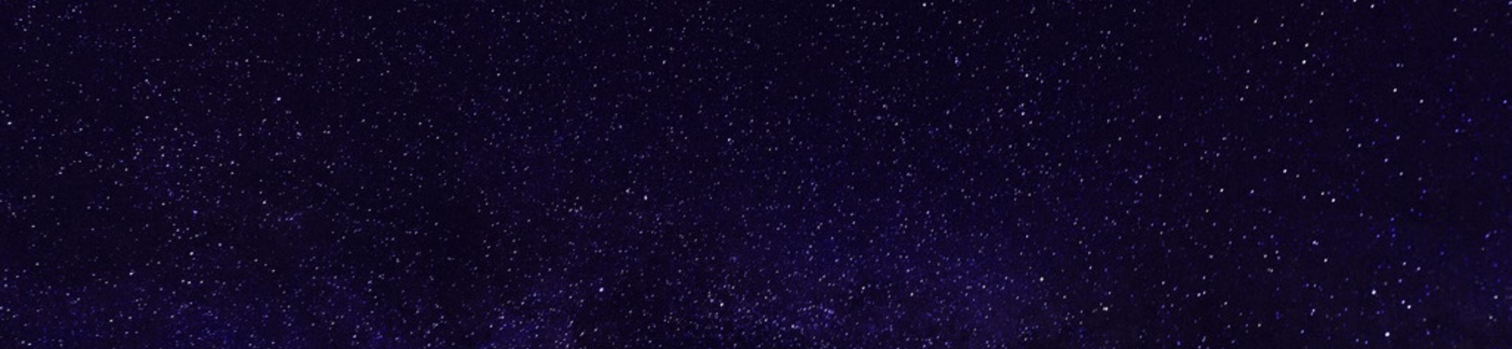
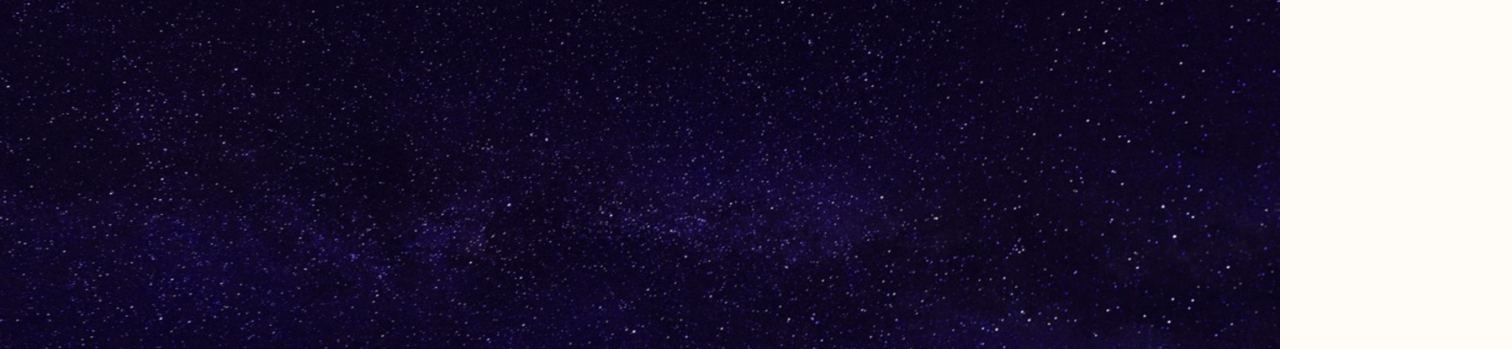
Before and after one commit to cher0155/portfolio, a plain HTML site: page index.html in a window 1280 px wide. Shown: the part 177-526 px from the top of the page, 1512 px wide, since content can reach past the window. Drawn offline with nearby package versions, Linux system fonts and the light colour scheme; a web font is replaced by a local one.

Commit message:
Fixes image size

```diff
--- a/index.html
+++ b/index.html
@@ -34,7 +34,7 @@
     </ul>
   </nav>
   </header>
-<img src="images/header-desktopthree.jpeg" alt="galaxy" id="header" class="front-header">
+<img src="images/header-desktopthree.jpeg" alt="galaxy" id="header" class="img-fluid">
 <p class="fs-1 text-center">BRINGING VISIONS TO LIFE</p>
 <p class="fs-4 text-center">PHOTOGRAPHY . GRAPHIC DESIGN</p>
 
```
